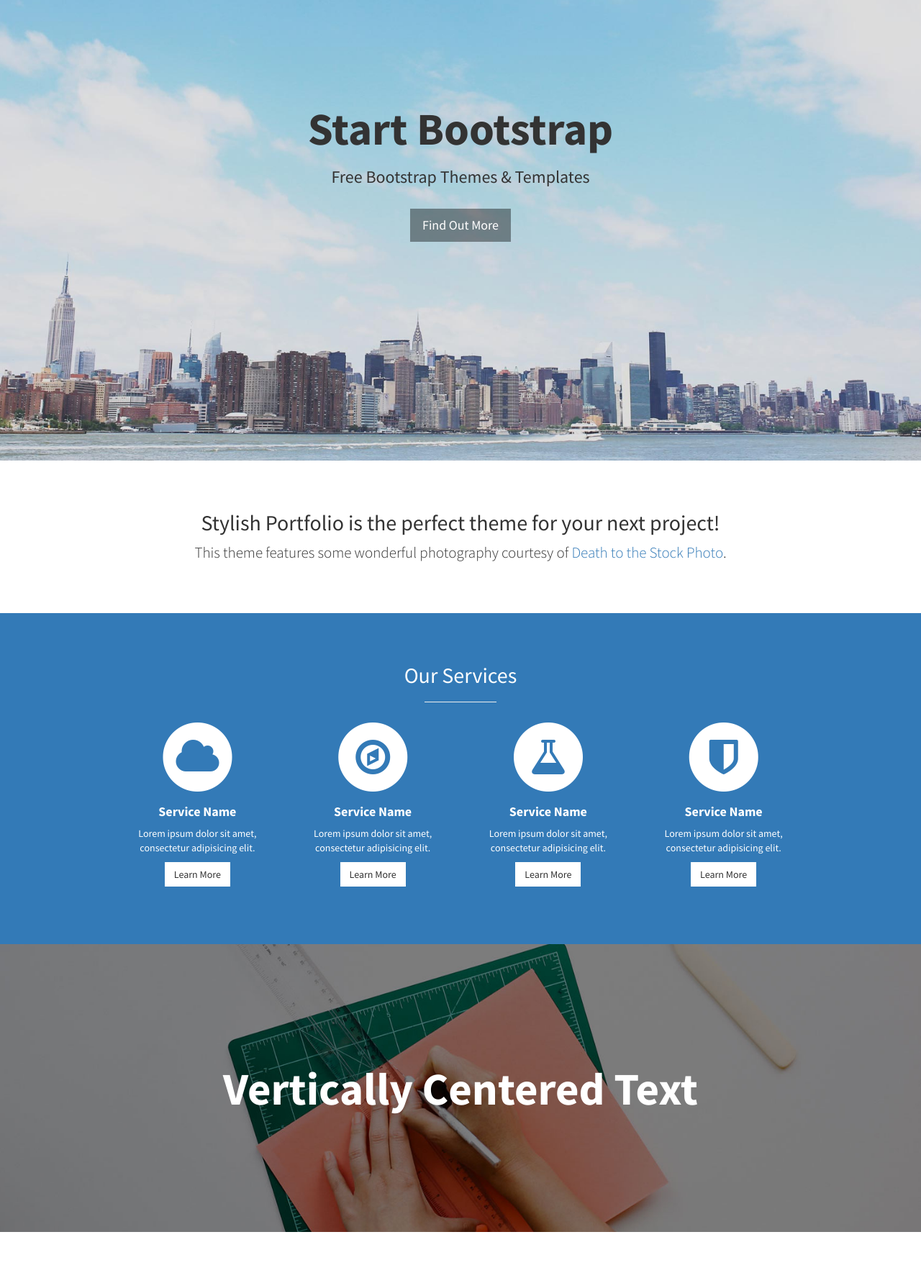
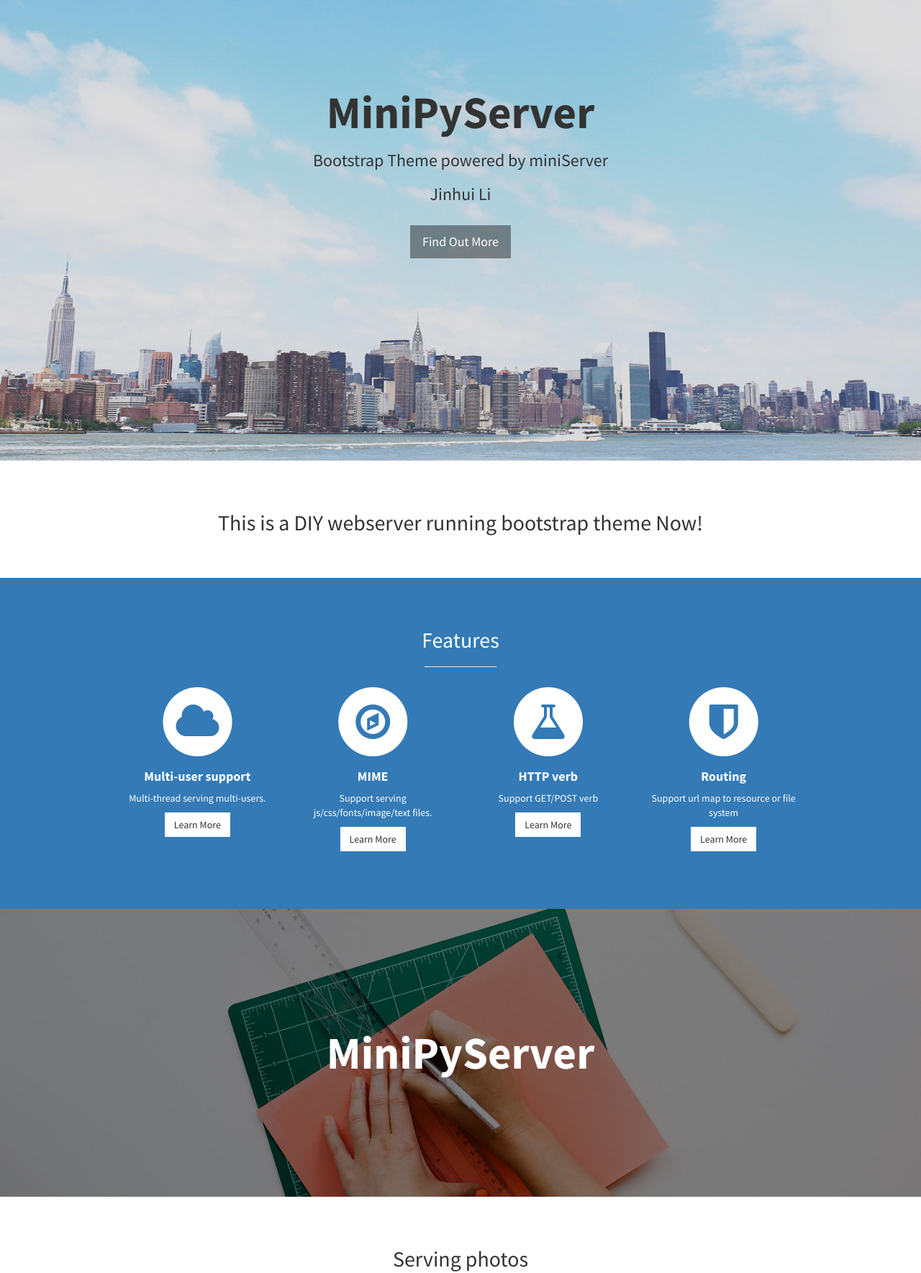
Before and after one commit to JinhuiLee/miniPyserver, a plain HTML site: page index.html in a window 1280 px wide. Shown: the part 160-1929 px from the top of the page at 72% size. Drawn offline with Linux system fonts and the light colour scheme.

Commit message:
index.html: modify the theme to describe the server

```diff
--- a/index.html
+++ b/index.html
@@ -9,7 +9,7 @@
     <meta name="description" content="">
     <meta name="author" content="">
 
-    <title>Stylish Portfolio - Start Bootstrap Theme</title>
+    <title>MiniPyServer built from scratch</title>
 
     <!-- Bootstrap Core CSS -->
     <link href="css/bootstrap.min.css" rel="stylesheet">
@@ -61,8 +61,9 @@
     <!-- Header -->
     <header id="top" class="header">
         <div class="text-vertical-center">
-            <h1>Start Bootstrap</h1>
-            <h3>Free Bootstrap Themes &amp; Templates</h3>
+            <h1>MiniPyServer</h1>
+            <h3>Bootstrap Theme powered by miniServer</h3>
+            <h3>Jinhui Li</h3>
             <br>
             <a href="#about" class="btn btn-dark btn-lg">Find Out More</a>
         </div>
@@ -73,8 +74,7 @@
         <div class="container">
             <div class="row">
                 <div class="col-lg-12 text-center">
-                    <h2>Stylish Portfolio is the perfect theme for your next project!</h2>
-                    <p class="lead">This theme features some wonderful photography courtesy of <a target="_blank" href="http://join.deathtothestockphoto.com/">Death to the Stock Photo</a>.</p>
+                    <h2>This is a DIY webserver running bootstrap theme Now!</h2>
                 </div>
             </div>
             <!-- /.row -->
@@ -88,7 +88,7 @@
         <div class="container">
             <div class="row text-center">
                 <div class="col-lg-10 col-lg-offset-1">
-                    <h2>Our Services</h2>
+                    <h2>Features</h2>
                     <hr class="small">
                     <div class="row">
                         <div class="col-md-3 col-sm-6">
@@ -98,9 +98,9 @@
                                 <i class="fa fa-cloud fa-stack-1x text-primary"></i>
                             </span>
                                 <h4>
-                                    <strong>Service Name</strong>
+                                    <strong>Multi-user support</strong>
                                 </h4>
-                                <p>Lorem ipsum dolor sit amet, consectetur adipisicing elit.</p>
+                                <p>Multi-thread serving multi-users.</p>
                                 <a href="#" class="btn btn-light">Learn More</a>
                             </div>
                         </div>
@@ -111,9 +111,9 @@
                                 <i class="fa fa-compass fa-stack-1x text-primary"></i>
                             </span>
                                 <h4>
-                                    <strong>Service Name</strong>
+                                    <strong>MIME</strong>
                                 </h4>
-                                <p>Lorem ipsum dolor sit amet, consectetur adipisicing elit.</p>
+                                <p>Support serving js/css/fonts/image/text files.</p>
                                 <a href="#" class="btn btn-light">Learn More</a>
                             </div>
                         </div>
@@ -124,9 +124,9 @@
                                 <i class="fa fa-flask fa-stack-1x text-primary"></i>
                             </span>
                                 <h4>
-                                    <strong>Service Name</strong>
+                                    <strong>HTTP verb</strong>
                                 </h4>
-                                <p>Lorem ipsum dolor sit amet, consectetur adipisicing elit.</p>
+                                <p>Support GET/POST verb</p>
                                 <a href="#" class="btn btn-light">Learn More</a>
                             </div>
                         </div>
@@ -137,9 +137,9 @@
                                 <i class="fa fa-shield fa-stack-1x text-primary"></i>
                             </span>
                                 <h4>
-                                    <strong>Service Name</strong>
+                                    <strong>Routing</strong>
                                 </h4>
-                                <p>Lorem ipsum dolor sit amet, consectetur adipisicing elit.</p>
+                                <p>Support url map to resource or file system</p>
                                 <a href="#" class="btn btn-light">Learn More</a>
                             </div>
                         </div>
@@ -156,7 +156,7 @@
     <!-- Callout -->
     <aside class="callout">
         <div class="text-vertical-center">
-            <h1>Vertically Centered Text</h1>
+            <h1>MiniPyServer</h1>
         </div>
     </aside>
 
@@ -165,7 +165,7 @@
         <div class="container">
             <div class="row">
                 <div class="col-lg-10 col-lg-offset-1 text-center">
-                    <h2>Our Work</h2>
+                    <h2>Serving photos</h2>
                     <hr class="small">
                     <div class="row">
                         <div class="col-md-6">
@@ -212,9 +212,9 @@
         <div class="container">
             <div class="row">
                 <div class="col-lg-12 text-center">
-                    <h3>The buttons below are impossible to resist.</h3>
-                    <a href="#" class="btn btn-lg btn-light">Click Me!</a>
-                    <a href="#" class="btn btn-lg btn-dark">Look at Me!</a>
+                    <h3>See? Javascript is running perfectly.</h3>
+                    <!-- <a href="#" class="btn btn-lg btn-light">Click Me!</a>
+                    <a href="#" class="btn btn-lg btn-dark">Look at Me!</a> -->
                 </div>
             </div>
         </div>
@@ -222,7 +222,7 @@
 
     <!-- Map -->
     <section id="contact" class="map">
-        <iframe width="100%" height="100%" frameborder="0" scrolling="no" marginheight="0" marginwidth="0" src="https://maps.google.com/maps?f=q&amp;source=s_q&amp;hl=en&amp;geocode=&amp;q=Twitter,+Inc.,+Market+Street,+San+Francisco,+CA&amp;aq=0&amp;oq=twitter&amp;sll=28.659344,-81.187888&amp;sspn=0.128789,0.264187&amp;ie=UTF8&amp;hq=Twitter,+Inc.,+Market+Street,+San+Francisco,+CA&amp;t=m&amp;z=15&amp;iwloc=A&amp;output=embed"></iframe>
+        <iframe width="100%" height="100%" frameborder="0" scrolling="no" marginheight="0" marginwidth="0" src="https://maps.google.com/maps?f=q&amp;source=s_q&amp;hl=en&amp;geocode=&amp;q=Itu,+San+Jose,+CA&amp;aq=0&amp;oq=twitter&amp;sll=37.388767, -121.930889&amp;sspn=0.128789,0.264187&amp;ie=UTF8&amp;hq=Twitter,+Inc.,+Market+Street,+San+Francisco,+CA&amp;t=m&amp;z=15&amp;iwloc=A&amp;output=embed"></iframe>
         <br />
         <small>
             <a href="https://maps.google.com/maps?f=q&amp;source=embed&amp;hl=en&amp;geocode=&amp;q=Twitter,+Inc.,+Market+Street,+San+Francisco,+CA&amp;aq=0&amp;oq=twitter&amp;sll=28.659344,-81.187888&amp;sspn=0.128789,0.264187&amp;ie=UTF8&amp;hq=Twitter,+Inc.,+Market+Street,+San+Francisco,+CA&amp;t=m&amp;z=15&amp;iwloc=A"></a>
@@ -234,10 +234,10 @@
         <div class="container">
             <div class="row">
                 <div class="col-lg-10 col-lg-offset-1 text-center">
-                    <h4><strong>Start Bootstrap</strong>
+                    <h4><strong>MiniPyServer</strong>
                     </h4>
-                    <p>3481 Melrose Place
-                        <br>Beverly Hills, CA 90210</p>
+                    <p>Jinhui Li
+                        <br>91531</p>
                     <ul class="list-unstyled">
                         <li><i class="fa fa-phone fa-fw"></i> (123) 456-7890</li>
                         <li><i class="fa fa-envelope-o fa-fw"></i> <a href="mailto:name@example.com">name@example.com</a>
```
